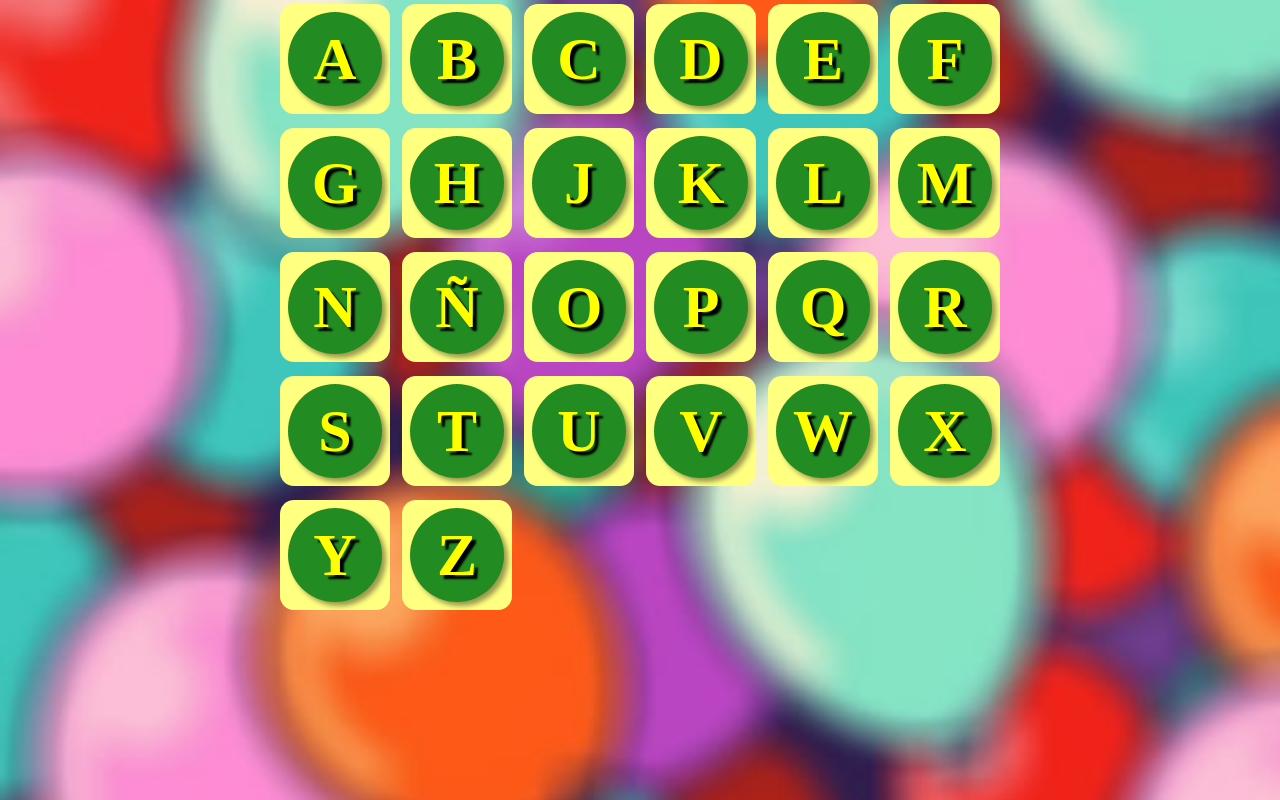
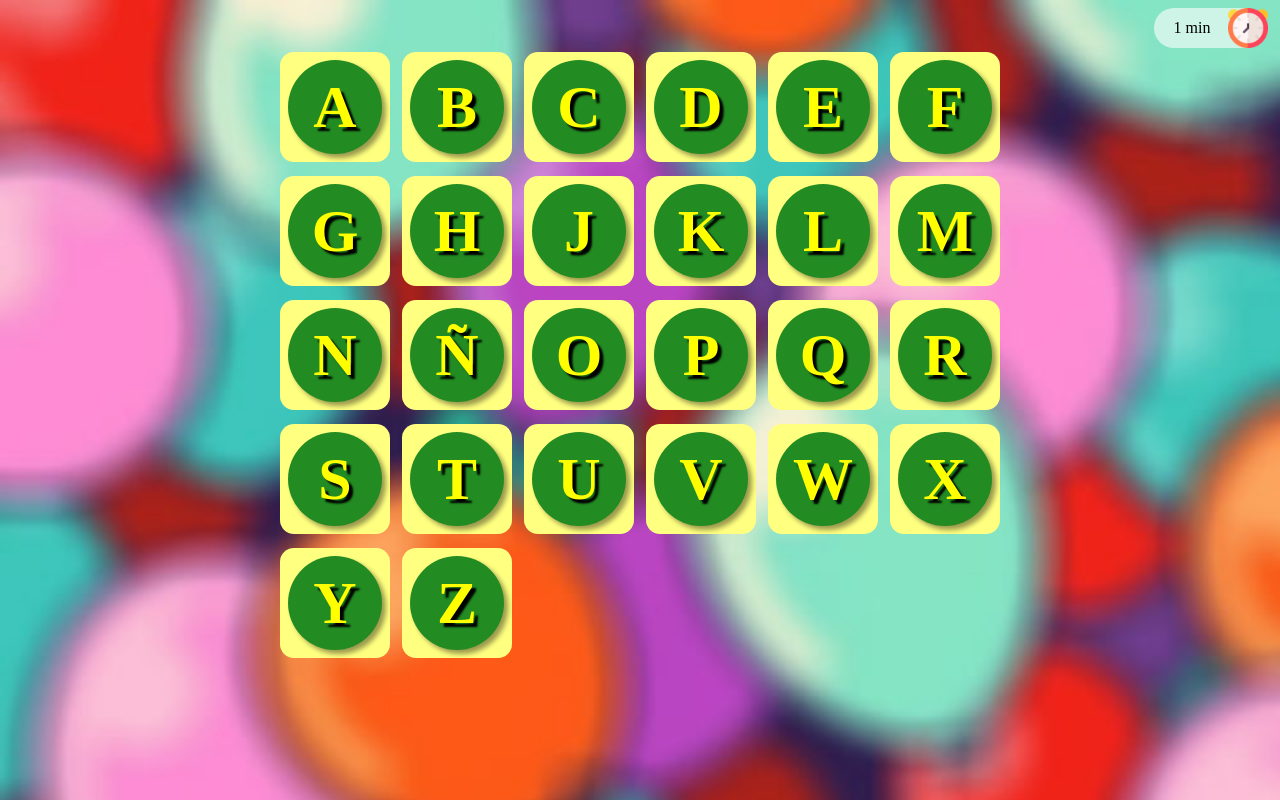
Before and after one commit to denisamador24/eduni, a plain HTML site: page abecedario/index.html in a window 1280 px wide. Drawn offline with Linux system fonts and the light colour scheme; a web font is replaced by a local one.

Commit message:
reloj en abecedario

```diff
--- a/abecedario/index.html
+++ b/abecedario/index.html
@@ -7,9 +7,18 @@
   <title></title>
 
   <link rel="stylesheet" href="style.css"/>
+  <link rel="stylesheet" href="../assets/styles/time.css">
 </head>
 
 <body>
+   <header>
+    <div class="cound-time">
+      <div>
+        <span class="cound-time__span">1 min</span>
+        <img src="../assets/icon/time-clock.png" alt="Tiempo">
+      </div>
+    </div>
+  </header>
   <main>
     <div id="abecedario">
 
--- /dev/null
+++ b/assets/styles/time.css
@@ -0,0 +1,30 @@
+header .cound-time {
+  width: 100%;
+  height: 100%;
+  display: flex;
+  justify-content: end;
+}
+header .cound-time div {
+  width: 110px;
+  height: 40px;
+  margin-top: 8px;
+  margin-right: 16px;
+  padding: 8px;
+  display: flex;
+  align-items: center;
+  position: relative;
+  border-radius: 50px;
+  background-color: rgba(255, 255, 255, 0.6);
+}
+.cound-time div span{
+  width: 60px;
+  font-size: 1.6rem;
+  font-weight: 500;
+  text-align: center;
+}
+.cound-time div img {
+  width: 40px;
+  height: 40px;
+  position: absolute;
+  right: -4px;
+}
```
Also changed, not shown: index.html (+1 -0 lines), style.css (+0 -30 lines).
